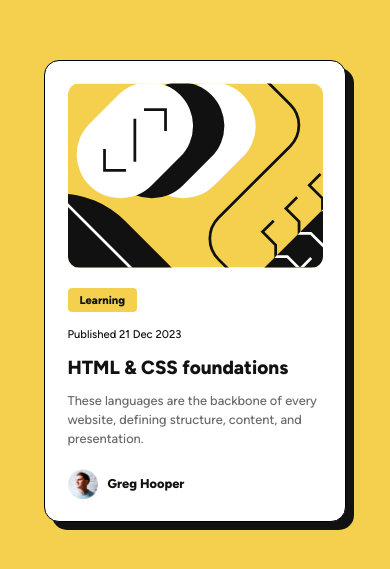
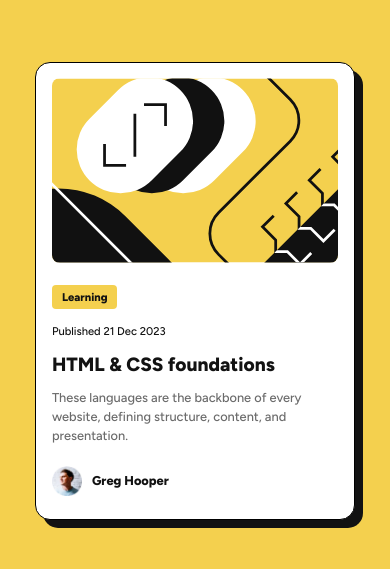
Before and after one commit to colinven/blog-preview-card, a plain HTML site: page index.html in a window 390 px wide. Shown: the part 131-700 px from the top of the page. Drawn offline with Linux system fonts and the light colour scheme.

Commit message:
Fixed card width, design is now responsive on mobile

```diff
--- a/index.html
+++ b/index.html
@@ -3,7 +3,9 @@
 <head>
   <meta charset="UTF-8">
   <meta name="viewport" content="width=device-width, initial-scale=1.0"> <!-- displays site properly based on user's device -->
-
+  <link rel="preconnect" href="https://fonts.googleapis.com">
+  <link rel="preconnect" href="https://fonts.gstatic.com" crossorigin>
+  <link href="https://fonts.googleapis.com/css2?family=Figtree:ital,wght@0,300..900;1,300..900&display=swap" rel="stylesheet">
   <link rel="icon" type="image/png" sizes="32x32" href="./assets/images/favicon-32x32.png">
   <link rel="stylesheet" href="styles.css">
   <title>Frontend Mentor | Blog preview card</title>
--- a/styles.css
+++ b/styles.css
@@ -1,7 +1,3 @@
-@font-face {
-    font-family: Figtree;
-    src: url('/assets/fonts/Figtree-VariableFont_wght.ttf') format('truetype')
-}
 * {
     margin: 0;
     padding: 0;
@@ -20,21 +16,22 @@ body {
 .card {
     background-color: white;
     border: 1px solid black;
-    width: 300px;
+    width: 350px;
     border-radius: 15px;
     box-shadow: 8px 8px 0 hsl(0, 0%, 7%);
+    margin: 0 35px;
 }
 #illustration {
     display: flex;
     justify-content: center;
-    width: 85%;
+    width: 90%;
     height: 185px;
-    margin: 22px auto;
+    margin: 5% auto;
     object-fit: cover;
-    border-radius: 12px;
+    border-radius: 8px;
 }
 .content {
-    margin: 7.5%;
+    margin: 7.5% 5%;
     font-size: .8rem;
     font-weight: 500;
     line-height: 1.2rem;
@@ -42,11 +39,11 @@ body {
 }
 .content h2 {
     font-weight: 800;
-    font-size: 19px;
+    font-size: 1.2rem;
 }
 #box-text {
     background-color: hsl(47, 88%, 63%);
-    padding: 5px 12px;
+    padding: 5px 10px;
     font-weight: 800;
     border-radius: 4px;
     font-size: .7rem;
@@ -67,6 +64,7 @@ a:hover, a:active {
 #excerpt {
     color: hsl(0, 0%, 42%);
     margin-bottom: 20px;
+    padding-right: 20px;
 }
 .author {
     display: flex;
```
